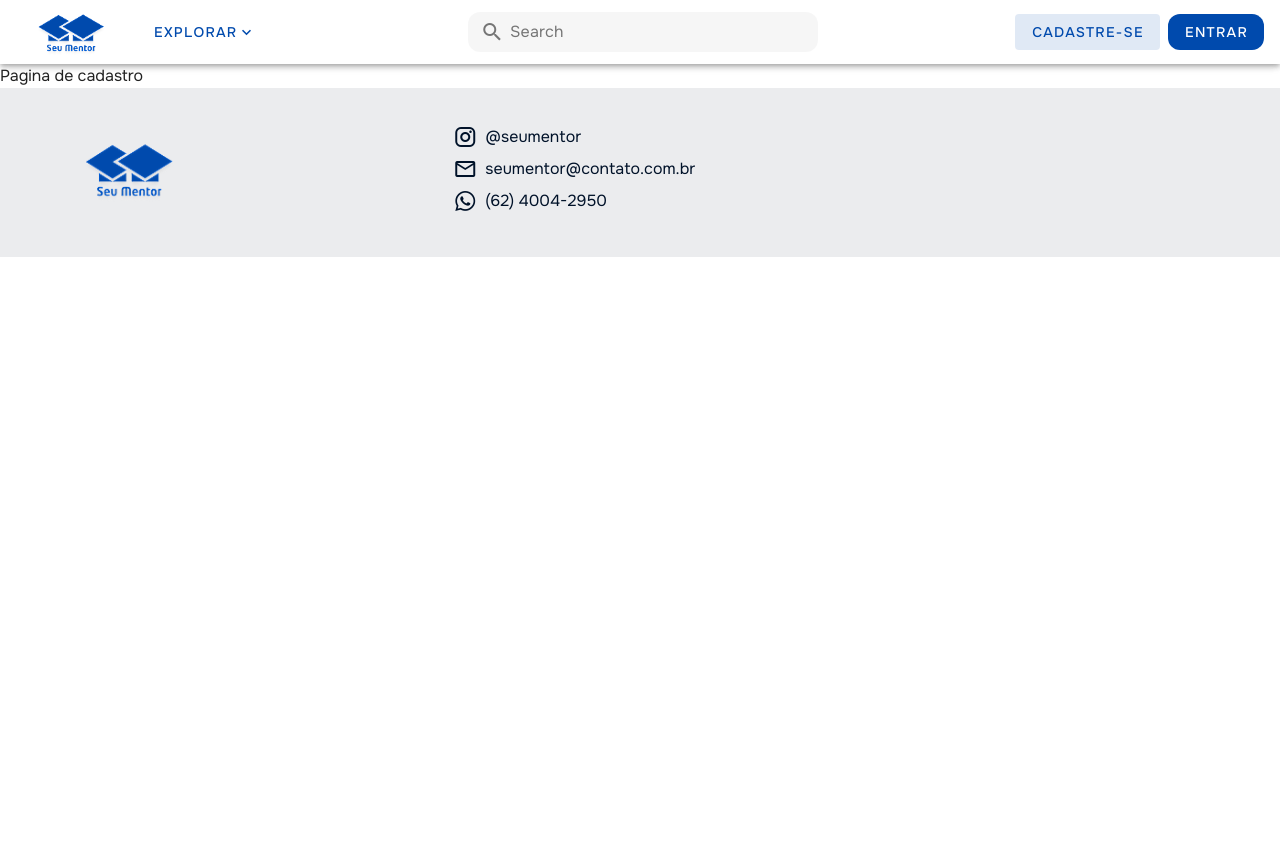
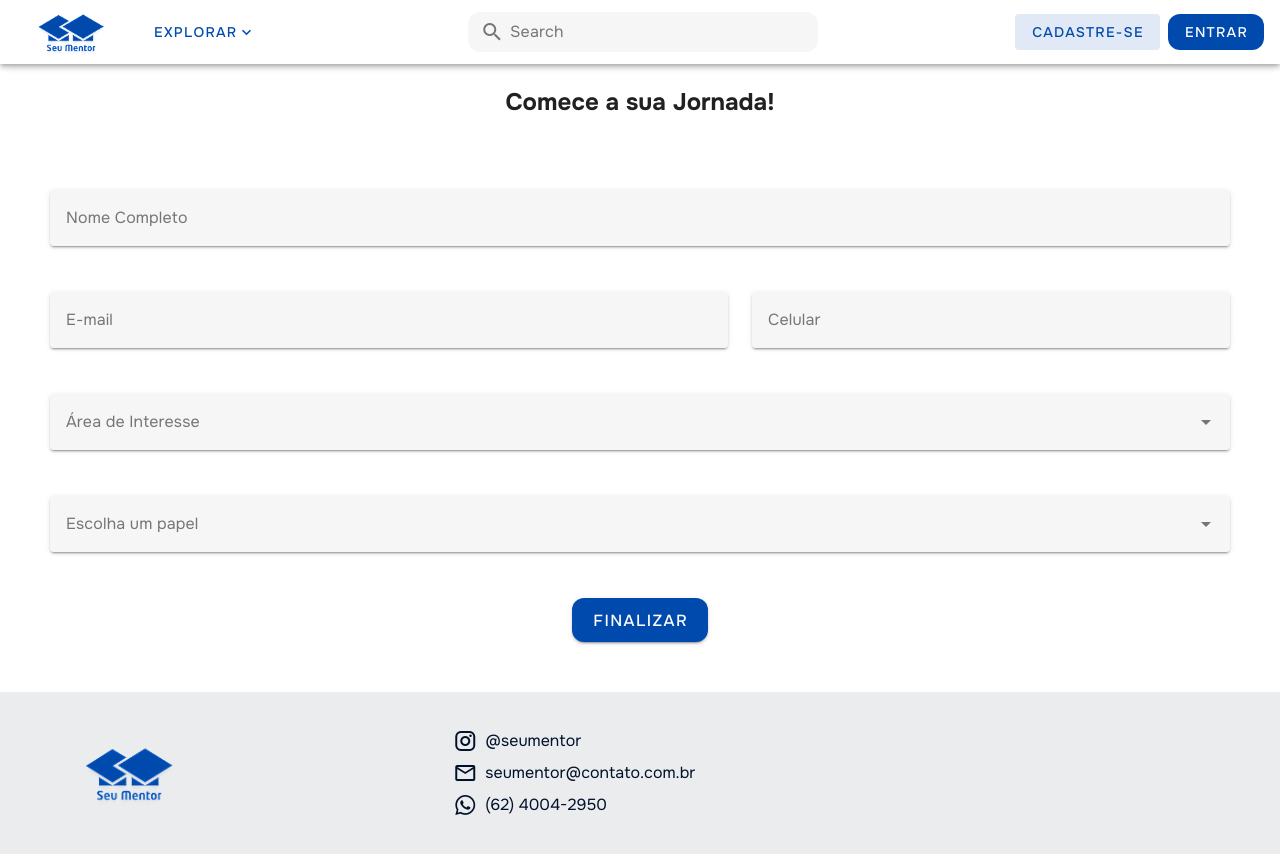
Before and after one commit to nicoly-moraes/seu-mentor, a Vue app: page /cadastre in a window 1280 px wide. Shown: the top 854 px of the page. Before the commit the page ends 800 px from the top, so only its background shows below. Built offline with nearby package versions, Linux system fonts and the light colour scheme; a web font is replaced by a local one.

Commit message:
pagina de cadastro

```diff
--- a/src/pages/cadastre.vue
+++ b/src/pages/cadastre.vue
@@ -1,3 +1,90 @@
 <template>
-  <p>Pagina de cadastro</p>
+  <section>
+    <h1 class="titulo">
+      Comece a sua Jornada!
+    </h1>
+  </section>
+ <v-form>
+    <div class="box">
+      <v-row>
+        <v-col
+        cols="12"
+        >
+          <v-text-field
+          label="Nome Completo"
+          data-vv-name="nome"
+          variant="solo-filled"
+          required
+          ></v-text-field>
+        </v-col>
+
+      <v-col
+      cols="12"
+        md="7"
+      >
+        <v-text-field
+        v-validate="'required|email'"
+        label="E-mail"
+        data-vv-name="email"
+        variant="solo-filled"
+        required
+        ></v-text-field>
+      </v-col>
+
+      <v-col
+      cols="12"
+        md="5"
+      >
+        <v-text-field
+        label="Celular"
+        data-vv-name="celular"
+        variant="solo-filled"
+        required
+        ></v-text-field>
+      </v-col>
+
+      <v-col cols="12">
+        <v-select
+          v-validate="'required'"
+          label="Área de Interesse"
+          data-vv-name="select"
+          variant="solo-filled"
+          required
+        ></v-select>
+      </v-col>
+
+      <v-col cols="12">
+        <v-select
+          v-validate="'required'"
+          label="Escolha um papel"
+          data-vv-name="select"
+          variant="solo-filled"
+          required
+        ></v-select>
+      </v-col>
+
+      <v-col cols="12" class="text-center">
+        <v-btn class="btn-cadastre" color="primary" size="large">Finalizar</v-btn>
+      </v-col>
+    </v-row>
+    </div>
+  </v-form>
 </template>
+
+<style scoped>
+
+.titulo{
+  padding: 20px;
+  text-align: center;
+}
+
+.box {
+  padding:50px;
+}
+
+.btn-cadastre {
+  border-radius: 12px;
+  border: 20px;
+}
+
+</style>
```
